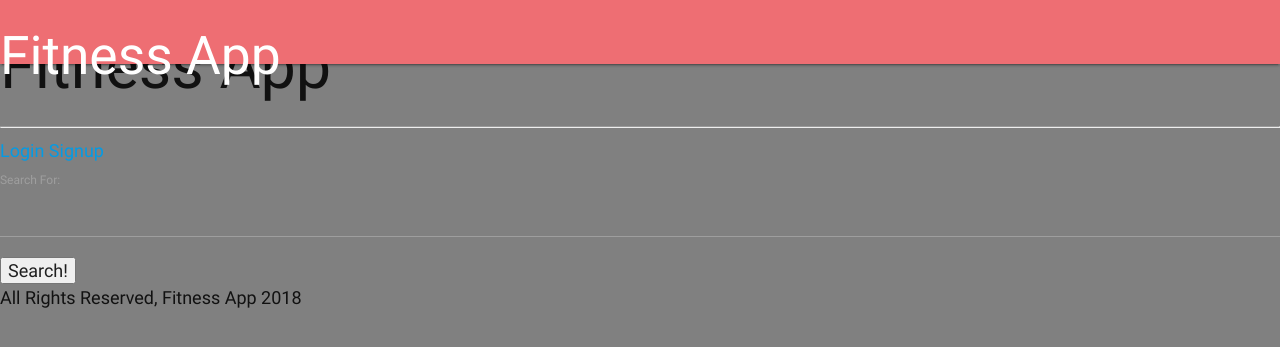
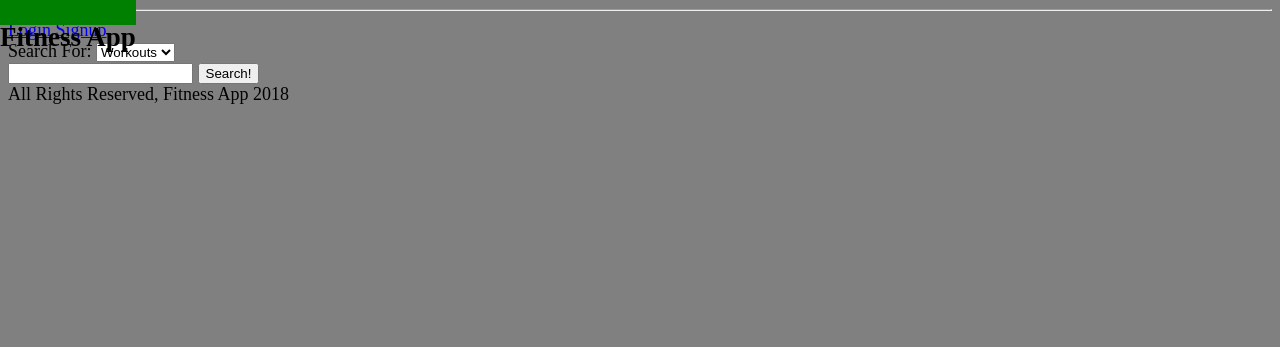
Before and after one commit to gabe-ng/suite-health, a Django app: page /homepage/ in a window 1280 px wide. Shown: the top 347 px of the page. Run offline with Django 3.2, Linux system fonts and the light colour scheme.

Commit message:
Edited Homepage

```diff
--- a/fitness_app_project/fitness_app/templates/fitness_app/base.html
+++ b/fitness_app_project/fitness_app/templates/fitness_app/base.html
@@ -4,10 +4,8 @@
   <head>
     <title>Fitness App</title>
     <link rel="stylesheet" type="text/css" href="{% static 'css/style.css' %}">
-    <link rel="stylesheet" href="https://cdnjs.cloudflare.com/ajax/libs/materialize/0.100.2/css/materialize.css">
   </head>
   <body>
-    <h1>Fitness App</h1>
   <hr />
   {% if user.is_authenticated %}
     <a  href="{% url 'dashboard' username=user.username %}">Hello, {{ user.username }}!</a> |
--- a/fitness_app_project/fitness_app/templates/fitness_app/homepage.html
+++ b/fitness_app_project/fitness_app/templates/fitness_app/homepage.html
@@ -2,7 +2,7 @@
 {% block content %}
 <header>
     <nav class="navbar">
-        <h2>Fitness App</h2>
+        <h1>Fitness App</h1>
         <div id="menu-container" class="menu-container">
             <!-- JS rendered data varying on user log in -->
         </div>
```
